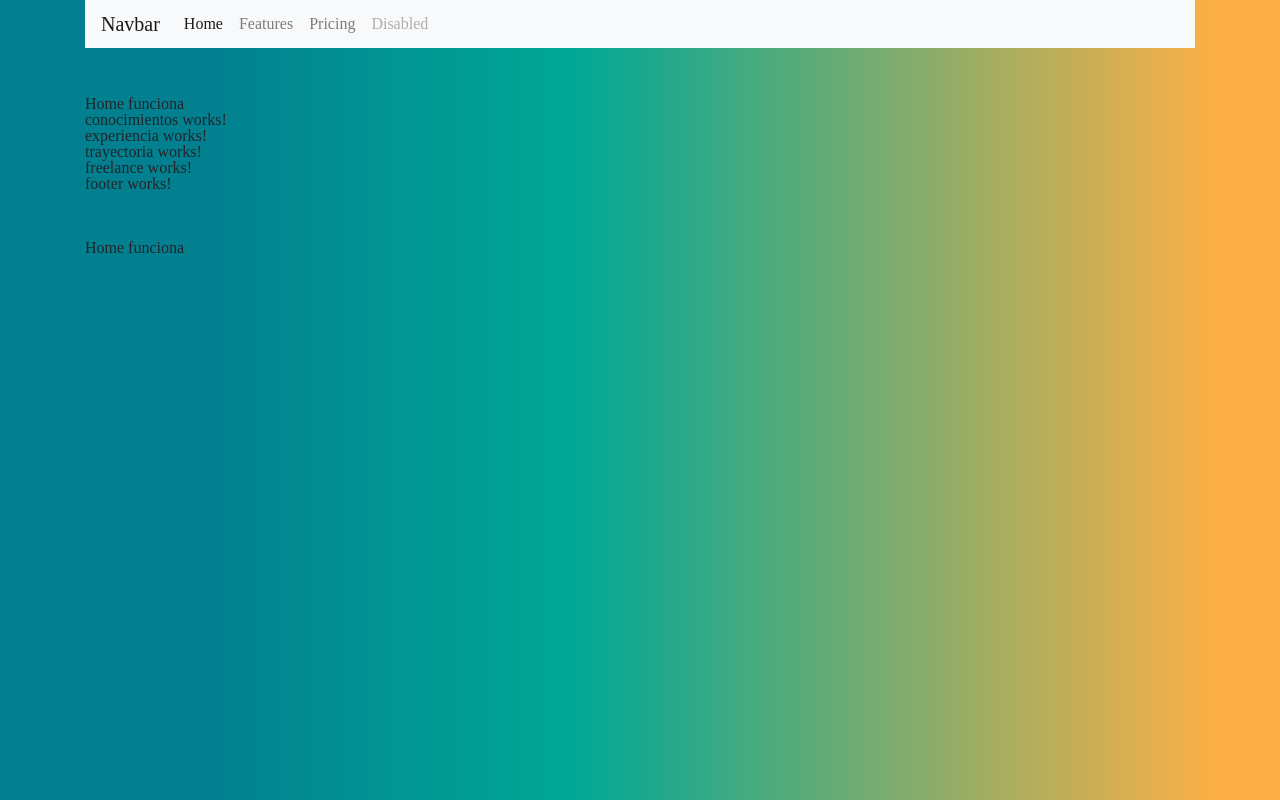
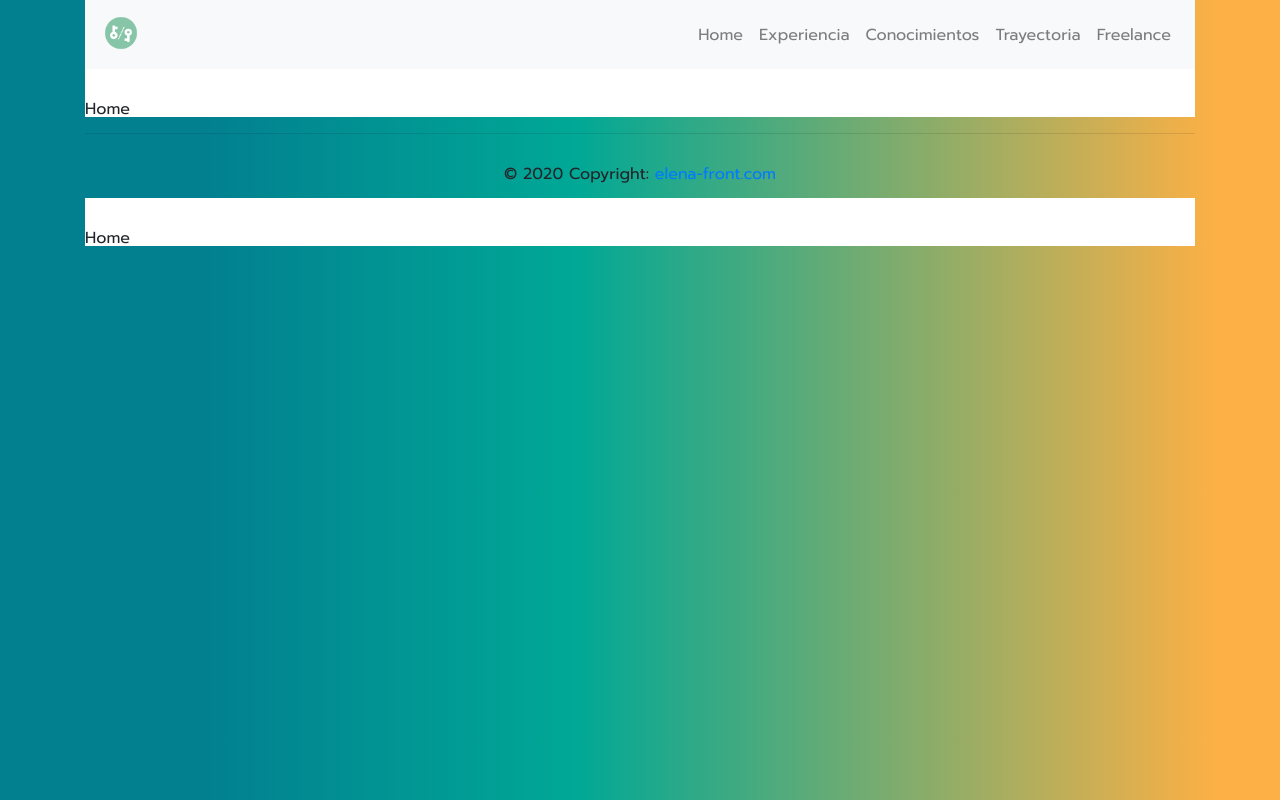
Before and after one commit to ElenaDPV/myWebAngular, an Angular app: page /home in a window 1280 px wide. Built offline with nearby package versions, Linux system fonts and the light colour scheme.

Commit message:
styles ok

```diff
--- a/src/app/app.component.html
+++ b/src/app/app.component.html
@@ -3,10 +3,10 @@
 <app-navbar></app-navbar>
 <!-- <app-login></app-login> -->
 <app-home></app-home>
-<app-conocimientos></app-conocimientos>
+<!-- <app-conocimientos></app-conocimientos>
 <app-experiencia></app-experiencia>
 <app-trayectoria></app-trayectoria>
-<app-freelance></app-freelance>
+<app-freelance></app-freelance> -->
 
 <app-footer></app-footer>
 <router-outlet></router-outlet>
--- a/src/app/footer/footer.component.html
+++ b/src/app/footer/footer.component.html
@@ -1 +1,10 @@
-<p>footer works!</p>
+
+<footer class="page-footer font-small">
+
+    <hr>
+    <div class="footer-copyright text-center py-3">© 2020 Copyright:
+      <a href="#"> elena-front.com</a>
+    </div>
+
+
+  </footer>
--- a/src/app/home/home.component.html
+++ b/src/app/home/home.component.html
@@ -1,5 +1,5 @@
-
-<br><br><br>
-
-
-<p>Home funciona</p>
+<section>
+    <br>
+    <br>
+    <h2>Home</h2>
+</section>
--- a/src/app/navbar/navbar.component.html
+++ b/src/app/navbar/navbar.component.html
@@ -1,22 +1,29 @@
 
 <nav class="navbar navbar-expand-lg navbar-light bg-light">
-    <a class="navbar-brand" href="#">Navbar</a>
+    <a class="navbar-brand" href="#">
+      <img class="logoNav" src="../../assets/img/logo2.png" alt="">
+    </a>
+
     <button class="navbar-toggler" type="button" data-toggle="collapse" data-target="#navbarNav" aria-controls="navbarNav" aria-expanded="false" aria-label="Toggle navigation">
       <span class="navbar-toggler-icon"></span>
     </button>
-    <div class="collapse navbar-collapse" id="navbarNav">
-      <ul class="navbar-nav">
-        <li class="nav-item active">
-          <a class="nav-link" href="#">Home <span class="sr-only">(current)</span></a>
+
+    <div class="collapse navbar-collapse justify-content-end" id="navbarNav">
+      <ul class="navbar-nav ">
+        <li class="nav-item">
+          <a class="nav-link" href="#">Home</a>
         </li>
         <li class="nav-item">
-          <a class="nav-link" href="#">Features</a>
+          <a class="nav-link" href="#">Experiencia</a>
         </li>
         <li class="nav-item">
-          <a class="nav-link" href="#">Pricing</a>
+          <a class="nav-link" href="#">Conocimientos</a>
         </li>
         <li class="nav-item">
-          <a class="nav-link disabled" href="#" tabindex="-1" aria-disabled="true">Disabled</a>
+          <a class="nav-link" href="#">Trayectoria</a>
+        </li>
+        <li class="nav-item">
+          <a class="nav-link" >Freelance</a>
         </li>
       </ul>
     </div>
--- a/src/app/navbar/navbar.component.scss
+++ b/src/app/navbar/navbar.component.scss
@@ -0,0 +1,3 @@
+.logoNav{
+    width: 2em;
+}
--- a/src/index.html
+++ b/src/index.html
@@ -7,6 +7,7 @@
   <meta name="viewport" content="width=device-width, initial-scale=1">
   <link rel="icon" type="image/x-icon" href="favicon.ico">
   <link rel="stylesheet" href="https://stackpath.bootstrapcdn.com/bootstrap/4.5.2/css/bootstrap.min.css" integrity="sha384-JcKb8q3iqJ61gNV9KGb8thSsNjpSL0n8PARn9HuZOnIxN0hoP+VmmDGMN5t9UJ0Z" crossorigin="anonymous">
+  <link href="https://fonts.googleapis.com/css2?family=Prompt:wght@100;200;300;400;500;600;700;800;900&display=swap" rel="stylesheet">
 
 </head>
 <body class="container">
--- a/src/styles.scss
+++ b/src/styles.scss
@@ -69,6 +69,8 @@ body{
     background: -ms-linear-gradient(left, rgba(2,128,144,1) 0%, rgba(2,128,144,1) 0%, rgba(2,128,144,1) 0%, rgba(2,128,144,1) 16%, rgba(0,168,150,1) 45%, rgba(252,176,69,1) 95%, rgba(252,176,69,1) 100%);
     background: linear-gradient(to right, rgba(2,128,144,1) 0%, rgba(2,128,144,1) 0%, rgba(2,128,144,1) 0%, rgba(2,128,144,1) 16%, rgba(0,168,150,1) 45%, rgba(252,176,69,1) 95%, rgba(252,176,69,1) 100%);
     filter: progid:DXImageTransform.Microsoft.gradient( startColorstr='#028090', endColorstr='#fcb045', GradientType=1 );
-
-
+    font-family: 'Prompt', sans-serif;
 }
+section{
+    background-color: var(--cuartoColor);
+}
```
